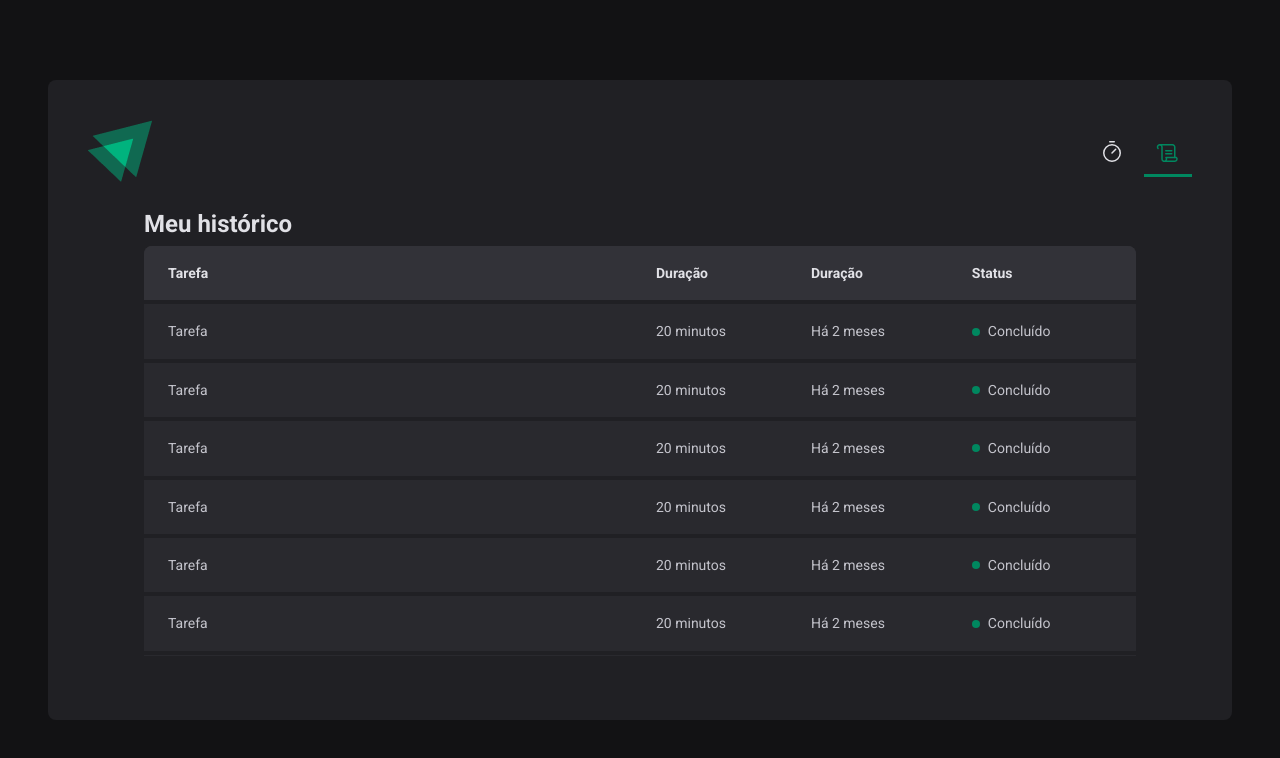
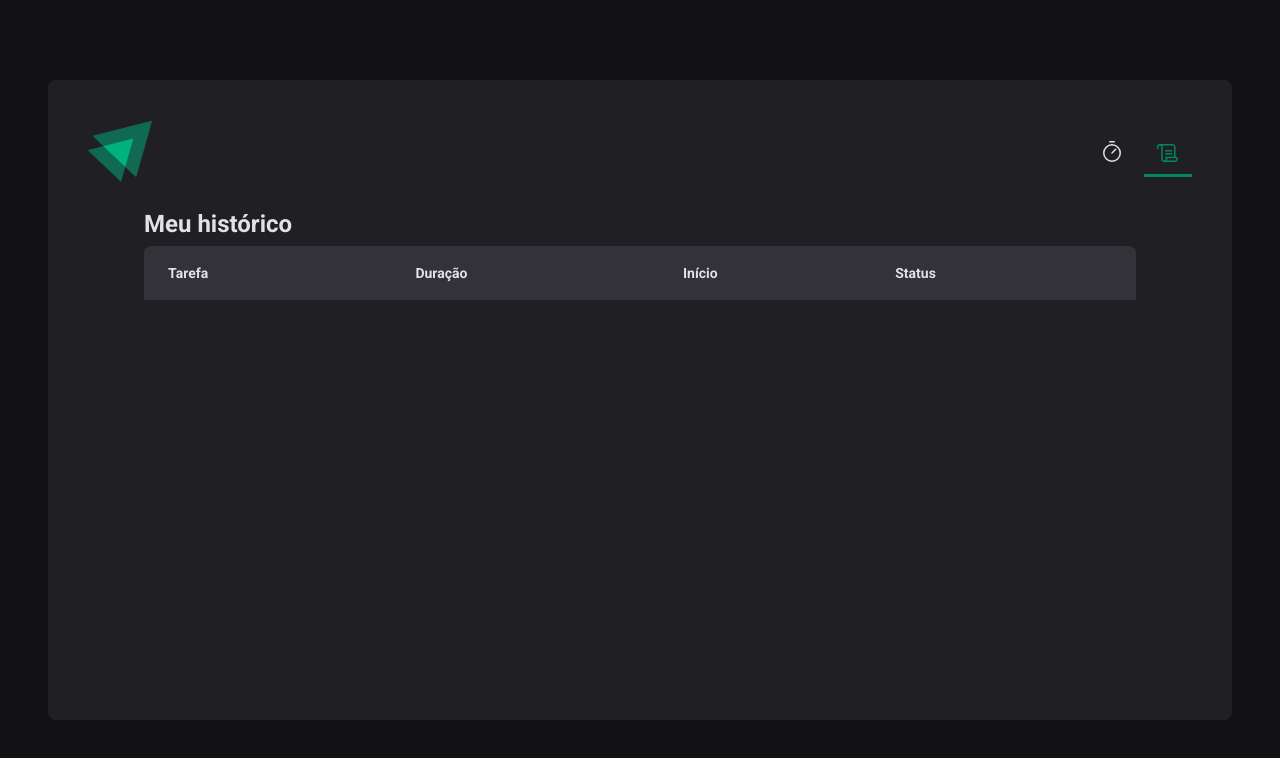
Before and after one commit to Alantrizotte06/igniteTimer, a React (Vite) app: page /history in a window 1280 px wide. Shown: the top 758 px of the page. Built offline with nearby package versions, Linux system fonts and the light colour scheme.

Commit message:
Listagem de tarefas no histórico

```diff
--- a/src/pages/History/index.tsx
+++ b/src/pages/History/index.tsx
@@ -15,67 +15,33 @@ export function History() {
             <tr>
               <th>Tarefa</th>
               <th>Duração</th>
-              <th>Duração</th>
+              <th>Início</th>
               <th>Status</th>
             </tr>
           </thead>
           <tbody>
-            <tr>
-              <td>Tarefa</td>
-              <td>20 minutos</td>
-              <td>Há 2 meses</td>
-              <td>
-                <Status statusColor="green">Concluído</Status>
-              </td>
-            </tr>
-            <tr>
-              <td>Tarefa</td>
-              <td>20 minutos</td>
-              <td>Há 2 meses</td>
-              <td>
-                <Status statusColor="green">Concluído</Status>
-              </td>
-            </tr>
-            <tr>
-              <td>Tarefa</td>
-              <td>20 minutos</td>
-              <td>Há 2 meses</td>
-              <td>
-                <Status statusColor="green">Concluído</Status>
-              </td>
-            </tr>
-            <tr>
-              <td>Tarefa</td>
-              <td>20 minutos</td>
-              <td>Há 2 meses</td>
-              <td>
-                <Status statusColor="green">Concluído</Status>
-              </td>
-            </tr>
-            <tr>
-              <td>Tarefa</td>
-              <td>20 minutos</td>
-              <td>Há 2 meses</td>
-              <td>
-                <Status statusColor="green">Concluído</Status>
-              </td>
-            </tr>
-            <tr>
-              <td>Tarefa</td>
-              <td>20 minutos</td>
-              <td>Há 2 meses</td>
-              <td>
-                <Status statusColor="green">Concluído</Status>
-              </td>
-            </tr>
-            <tr>
-              <td>Tarefa</td>
-              <td>20 minutos</td>
-              <td>Há 2 meses</td>
-              <td>
-                <Status statusColor="green">Concluído</Status>
-              </td>
-            </tr>
+            {cycles.map((cycle) => {
+              return (
+                <tr key={cycle.id}>
+                  <td>{cycle.task}</td>
+                  <td>{cycle.minutesAmount} minutos</td>
+                  <td>{cycle.startDate.toLocaleDateString()}</td>
+                  <td>
+                    {cycle.finishedDate && (
+                      <Status statusColor="green">Concluído</Status>
+                    )}
+
+                    {cycle.interruptedDate && (
+                      <Status statusColor="red">Interrompido</Status>
+                    )}
+
+                    {!cycle.finishedDate && !cycle.interruptedDate && (
+                      <Status statusColor="yellow">Em andamento</Status>
+                    )}
+                  </td>
+                </tr>
+              );
+            })}
           </tbody>
         </table>
       </HistoryList>
```
